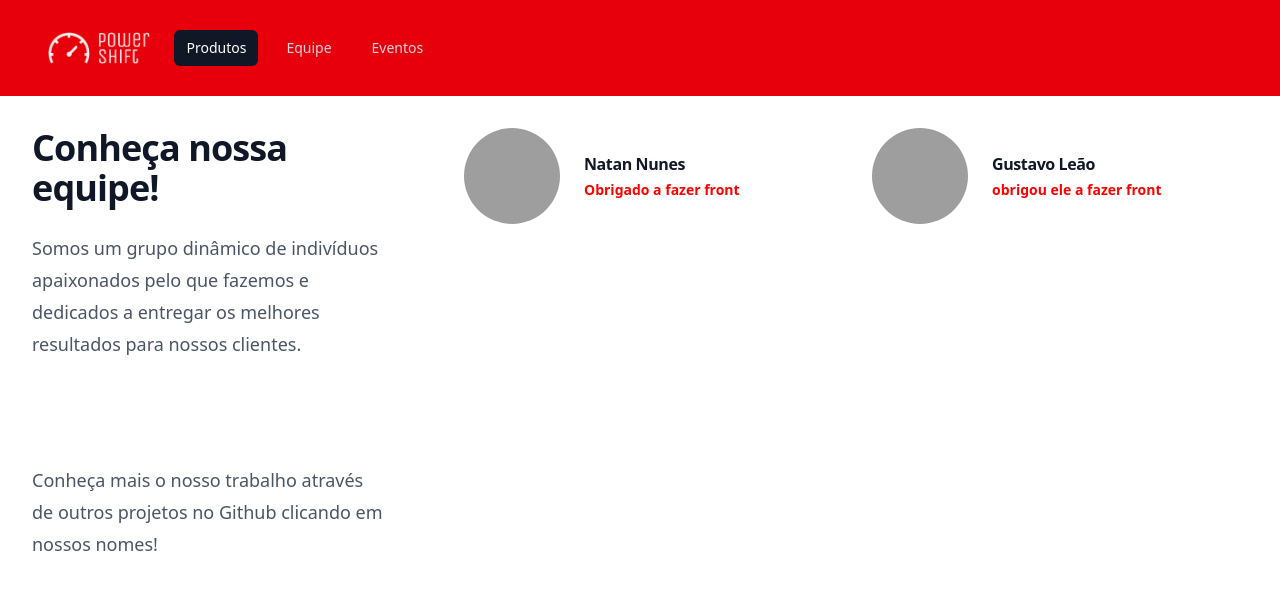
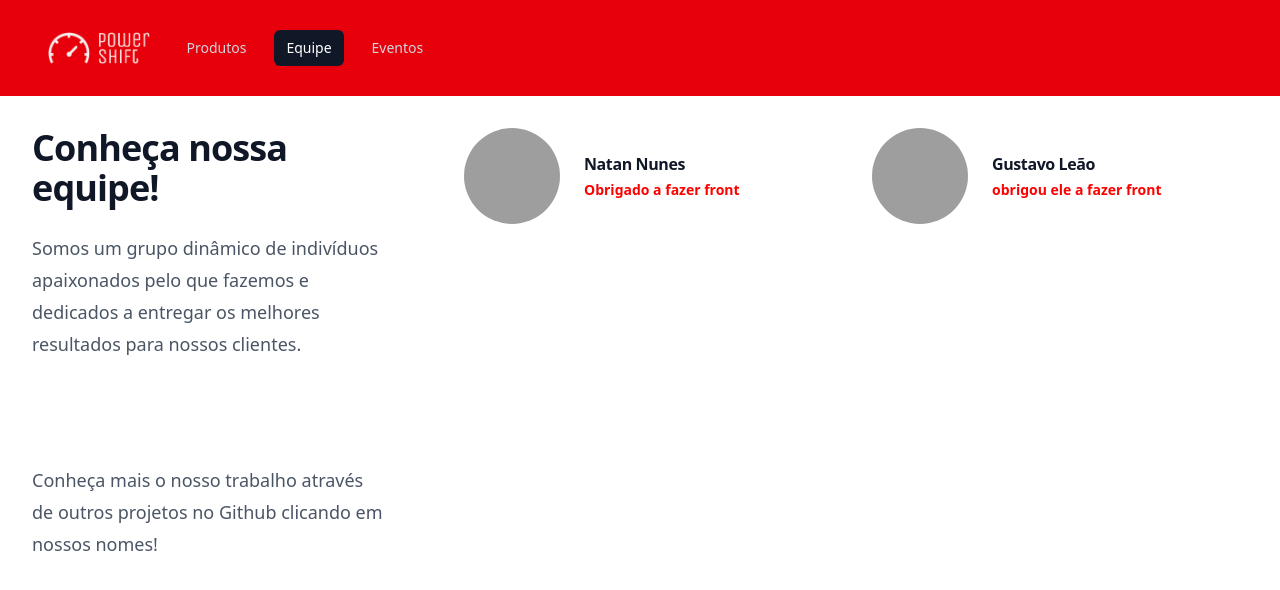
Before and after one commit to NatanNMendes/power-swift, a website: page team.html in a window 1280 px wide. Drawn offline with Linux system fonts and the light colour scheme; grey boxes are pictures that could not be loaded.

Commit message:
navigation updated

```diff
--- a/team.html
+++ b/team.html
@@ -40,8 +40,8 @@
             <div class="hidden sm:ml-6 sm:block">
               <div class="flex space-x-4">
                 <!-- Current: "bg-gray-900 text-white", Default: "text-gray-300 hover:bg-gray-700 hover:text-white" -->
-                <a href="#" class="rounded-md bg-gray-900 px-3 py-2 text-sm font-medium text-white" aria-current="page">Produtos</a>
-                <a href="#" class="rounded-md px-3 py-2 text-sm font-medium text-gray-300 hover:bg-gray-700 hover:text-white">Equipe</a>
+                <a href="./index.html" class="rounded-md px-3 py-2 text-sm font-medium text-gray-300 hover:bg-gray-700 hover:text-white" aria-current="page">Produtos</a>
+                <a href="./team.html" class="rounded-md bg-gray-900 px-3 py-2 text-sm font-medium text-white">Equipe</a>
                 <a href="#" class="rounded-md px-3 py-2 text-sm font-medium text-gray-300 hover:bg-gray-700 hover:text-white">Eventos</a>
               </div>
             </div>
```
Also changed, not shown: index.html (+2 -2 lines).
